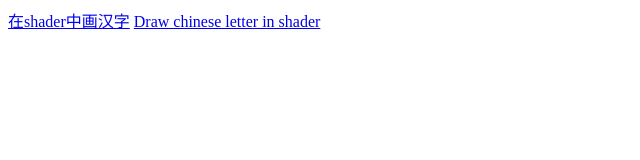
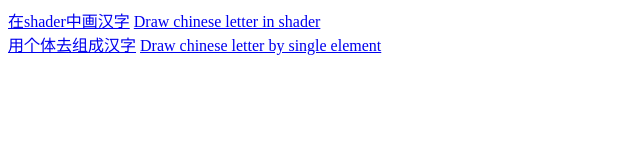
Before and after one commit to OhBonsai/CG2017, a website: page index.html in a window 1280 px wide. Shown: the whole page, without its empty margins (0-640 px from the left). Drawn offline with Linux system fonts and the light colour scheme.

Commit message:
add table of content

```diff
--- a/index.html
+++ b/index.html
@@ -8,6 +8,8 @@
 <body>
     <a href="./demo/showHanZiInShader/index.html">在shader中画汉字</a>
     <a href="./demo/showHanZiInShader/index.html">Draw chinese letter in shader</a>
-
+    <br>
+    <a href="./demo/showHanZiByShape/index.html">用个体去组成汉字</a>
+    <a href="./demo/showHanZiByShape/index.html">Draw chinese letter by single element</a>
 </body>
 </html>
```
